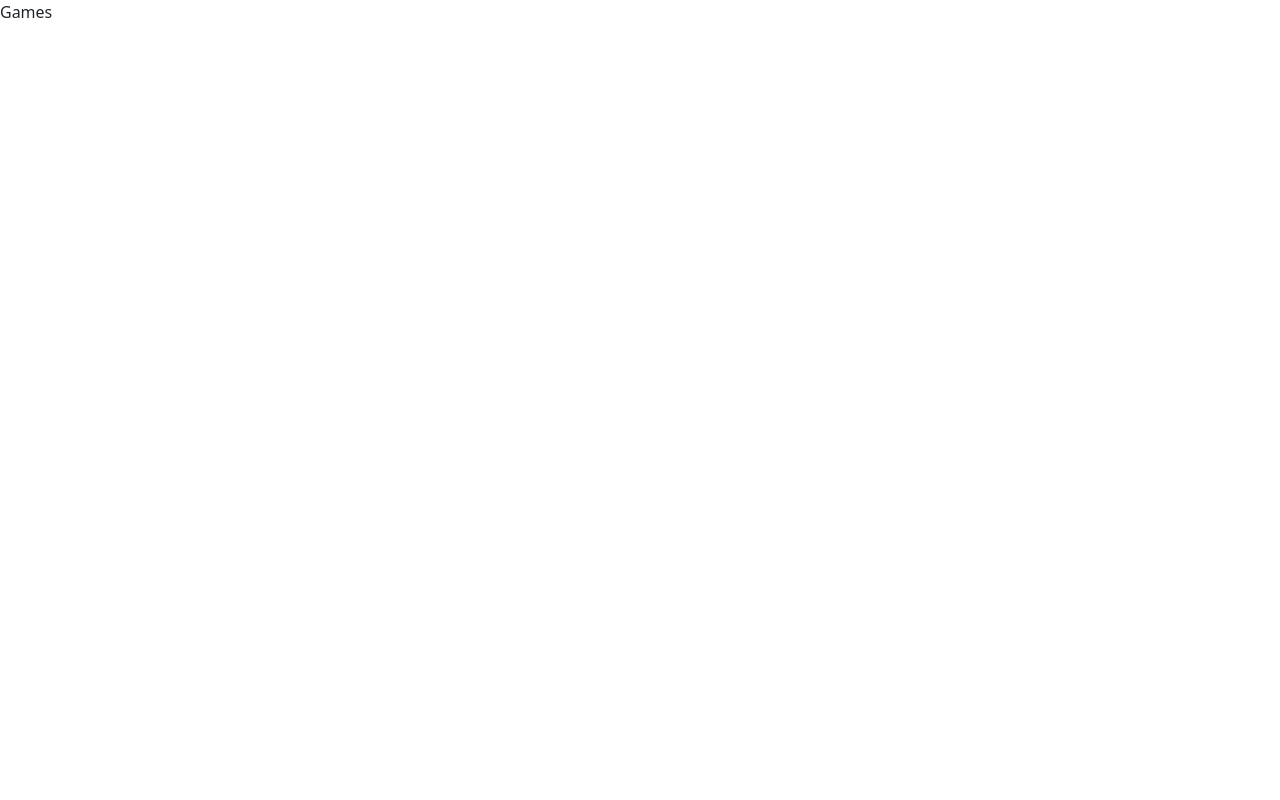
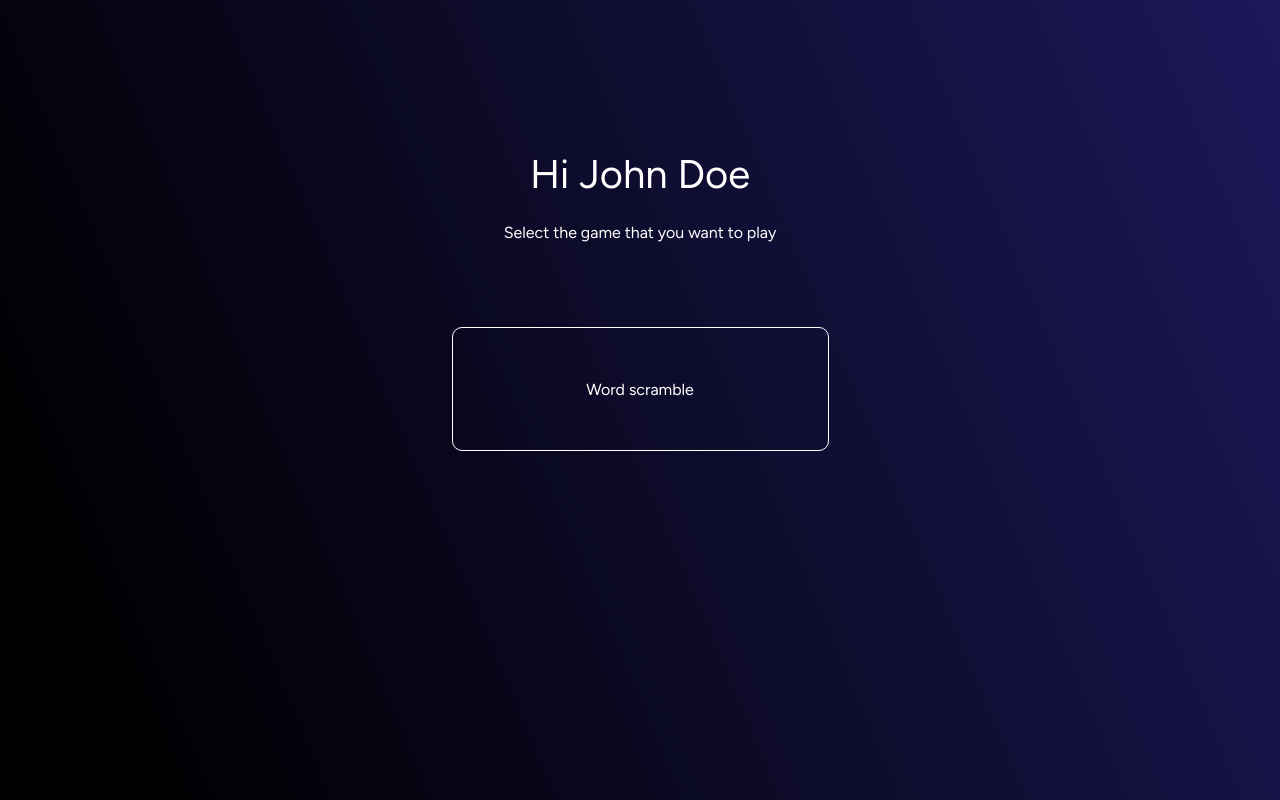
Before and after one commit to KonfHub-UI/lead-capture, a React (Create React App) app: page /games in a window 1280 px wide. Built offline with nearby package versions, Linux system fonts and the light colour scheme.

Commit message:
game list page completed

```diff
--- a/public/index.html
+++ b/public/index.html
@@ -5,8 +5,18 @@
     <link rel="icon" href="%PUBLIC_URL%/favicon.ico" />
     <meta name="viewport" content="width=device-width, initial-scale=1" />
     <meta name="theme-color" content="#000000" />
-    <meta name="description" content="Web site created using create-react-app" />
+    <meta
+      name="description"
+      content="Web site created using create-react-app"
+    />
     <link rel="apple-touch-icon" href="%PUBLIC_URL%/logo192.png" />
+    <link rel="preconnect" href="https://fonts.googleapis.com" />
+    <link rel="preconnect" href="https://fonts.gstatic.com" crossorigin />
+    <link
+      href="https://fonts.googleapis.com/css2?family=Figtree:ital,wght@0,300..900;1,300..900&family=Prompt:wght@300;400;500;600;700&display=swap"
+      rel="stylesheet"
+    />
+
     <!--
       manifest.json provides metadata used when your web app is installed on a
       user's mobile device or desktop. See https://developers.google.com/web/fundamentals/web-app-manifest/
--- a/src/App.css
+++ b/src/App.css
@@ -1,5 +1,9 @@
 .App {
   text-align: center;
+}
+
+body {
+  font-family: "Figtree", sans-serif !important;
 }
 
 .App-logo {
--- a/src/pages/games.js
+++ b/src/pages/games.js
@@ -1,7 +1,15 @@
-const Games = () =>{
-    return(
-        <div>Games</div>
-    )
-}
+import "./games/games.css";
+
+const Games = () => {
+  return (
+    <div className="game-list-root">
+      <h1 className="heading">Hi John Doe</h1>
+      <p className="subheading">Select the game that you want to play</p>
+      <div className="button-container">
+        <button className="game-text-box">Word scramble</button>
+      </div>
+    </div>
+  );
+};
 
 export default Games;
--- /dev/null
+++ b/src/pages/games/games.css
@@ -0,0 +1,65 @@
+.game-list-root {
+  width: 100% !important;
+  display: flex;
+  flex-direction: column;
+  align-items: center;
+  height: 100vh;
+  background: linear-gradient(247.16deg, #463be1 -139.89%, #000000 92.73%);
+  /* Background gradient */
+  color: #ffffff;
+}
+
+/* Heading styles */
+.heading {
+  margin-top: 150px;
+  font-size: 40px;
+  font-weight: 400;
+  line-height: 48px;
+  text-align: center;
+  color: #fff;
+}
+
+/* Subheading styles */
+.subheading {
+  margin-top: 15px;
+  font-size: 1rem;
+  margin-bottom: 2rem;
+}
+
+/* Button container styles */
+.button-container {
+  margin-top: 50px;
+  display: flex;
+  flex-direction: column;
+  gap: 1rem;
+}
+
+.game-text-box {
+  width: 377px;
+  height: 124px;
+  padding: 50px;
+  border-radius: 10px;
+  border: 0.5px solid #ffffff;
+  color: #fff;
+  transition: background-color 0.3s ease, color 0.3s ease;
+  background-color: transparent;
+  margin-bottom: 10px;
+}
+
+/* Button styles */
+.button {
+  padding: 1rem 2rem;
+  font-size: 1rem;
+  border-radius: 8px;
+  border: 0.5px solid #ffffff; /* Border */
+  background-color: transparent;
+  color: #ffffff;
+  cursor: pointer;
+  transition: background-color 0.3s ease, color 0.3s ease;
+}
+
+/* Button hover effect */
+.button:hover {
+  background-color: rgba(255, 255, 255, 0.1); /* Hover effect */
+  color: #ffffff;
+}
```
